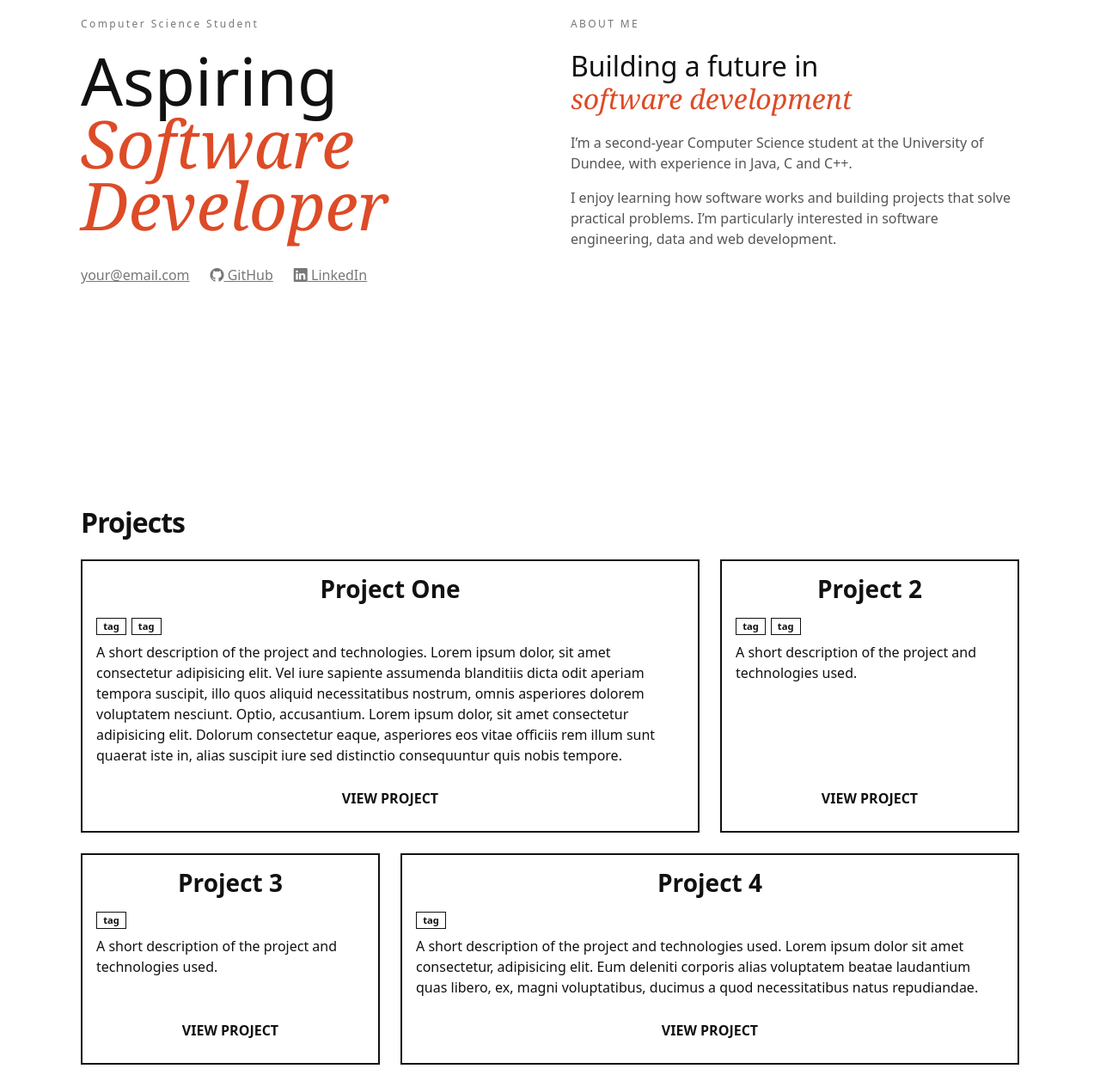
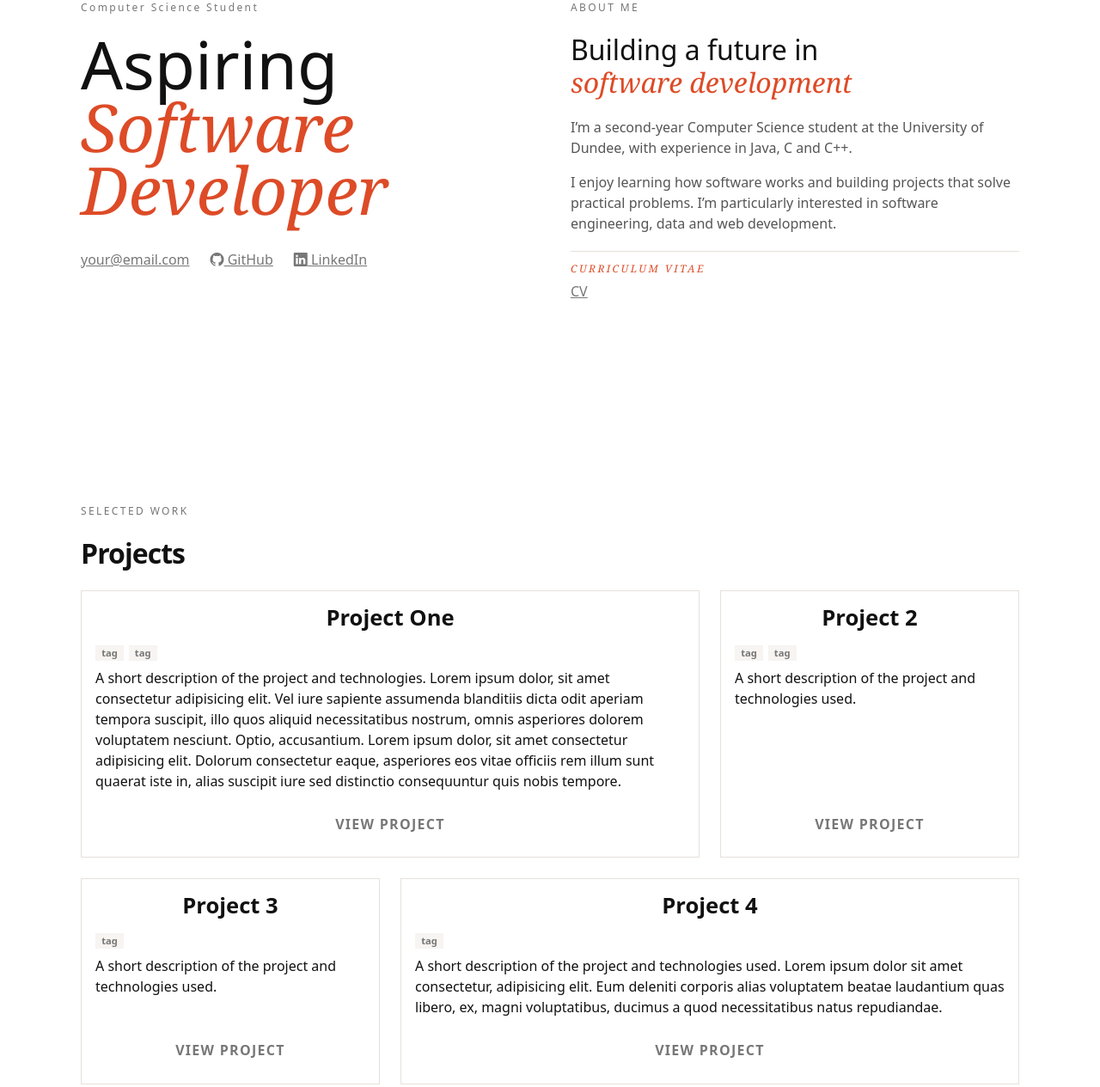
Before and after one commit to Finlay-Lowe1/portfolio-website, a plain HTML site: page index.html in a window 1280 px wide. Shown: the part 267-1532 px from the top of the page at 86% size. Drawn offline with nearby package versions, Linux system fonts and the light colour scheme.

Commit message:
Refactor code structure for improved readability and maintainability

```diff
--- a/index.html
+++ b/index.html
@@ -94,11 +94,19 @@
                             practical problems. I’m particularly interested in software engineering,
                             data and web development.
                         </p>
+
+                        <div class="cv-content">
+                            <p class="about-label">CURRICULUM VITAE</p>
+                            <nav class="social-links" aria-label="CV">
+                                <a href="Finlay-Lowe-CV.pdf" target="_blank" rel="noopener">CV</a>
+                            </nav>
+                        </div>
                     </div>
                 </div>
             </section>
 
             <section id="projects" class="container py-5">
+                <p class="section-label">Selected work</p>
                 <h2 class="projects">Projects</h2>
 
                 <div class="project-grid">
@@ -165,6 +173,7 @@
 
             <section id="skills" class="container py-5">
                 <div class="skills-content">
+                    <p class="section-label">My toolkit</p>
                     <h2 class="skills-heading">Skills</h2>
                     <div class="skills-grid">
                         <article class="skill-card">
--- a/style.css
+++ b/style.css
@@ -4,6 +4,9 @@
     --color-copy: #555;
     --color-accent: #dd4b27;
     --color-border: var(--color-ink);
+    --color-card-border: #e6e1dc;
+    --color-card-shadow: rgba(17, 17, 17, 0.06);
+    --color-tag-background: #f7f4f1;
     --color-shadow: rgba(0, 0, 0, 0.1);
     --color-nav-overlay: rgba(0, 0, 0, 0.1);
     --motion-fast: 150ms;
@@ -77,13 +80,19 @@ main>section {
 }
 
 .home-label,
-.about-label {
+.about-label,
+.section-label {
     margin: 0 0 1.5rem;
     color: var(--color-muted);
     font-size: 0.75rem;
     line-height: 1;
     letter-spacing: 0.2em;
     min-height: 0.75rem;
+}
+
+.section-label {
+    text-transform: uppercase;
+    text-align: left;
 }
 
 .home-introduction h1 {
@@ -93,7 +102,8 @@ main>section {
 }
 
 .home-introduction h1 span,
-.about-content h2 span {
+.about-content h2 span,
+.cv-content .about-label {
     display: block;
     color: var(--color-accent);
     font-family: Georgia, serif;
@@ -136,7 +146,19 @@ main>section {
     color: var(--color-copy);
 }
 
+.cv-content {
+    margin-top: 1.25rem;
+    padding-top: 0.9rem;
+    border-top: 1px solid var(--color-card-border);
+}
 
+.cv-content .about-label {
+    margin-bottom: 0.5rem;
+}
+
+.cv-content .social-links {
+    margin-top: 0;
+}
 
 /* --- projects styling ---*/
 .projects {
@@ -166,7 +188,7 @@ main>section {
 .project-card,
 .skill-card {
     padding: 1rem;
-    border: 2px solid var(--color-border);
+    border: 1px solid var(--color-card-border);
 }
 
 .project-card {
@@ -189,16 +211,23 @@ main>section {
 .project-tag {
     width: fit-content;
     padding: 0.2rem 0.45rem;
-    border: 1px solid var(--color-border);
+    background: var(--color-tag-background);
+    color: var(--color-muted);
     font-size: 0.7rem;
     font-weight: 700;
     line-height: 1;
 }
 
 
+.project-card h3,
+.skill-card h3 {
+    margin: 0 0 1rem;
+    font-size: clamp(1.25rem, 2vw, 1.6rem);
+    font-weight: 700;
+}
+
 .project-card h3 {
-    margin: 0 0 1rem;
-    font-weight: 800;
+    color: var(--color-ink);
 }
 
 .project-card p {
@@ -211,13 +240,23 @@ main>section {
 .project-action {
     margin-top: auto;
     padding: 0.65rem;
+    color: var(--color-muted);
     text-align: center;
-    font-weight: 800;
+    font-weight: 700;
+    letter-spacing: 0.08em;
+    transition: color var(--motion-fast) ease;
 }
 
-.project-card:hover {
-    transform: translate(-2px, -2px);
-    box-shadow: 7px 7px 0 var(--color-ink);
+.project-card:hover,
+.project-card:focus-visible {
+    transform: translateY(-2px);
+    border-color: var(--color-accent);
+    box-shadow: 0 10px 24px var(--color-card-shadow);
+}
+
+.project-card:hover .project-action,
+.project-card:focus-visible .project-action {
+    color: var(--color-accent);
 }
 
 
@@ -244,11 +283,6 @@ main>section {
     flex-direction: column;
     text-align: left;
     transition: 150ms ease;
-}
-
-.skill-card h3 {
-    margin: 0 0 1rem;
-    font-weight: 800;
 }
 
 .skill-card p {
```
Also changed, not shown: 1 other file.
